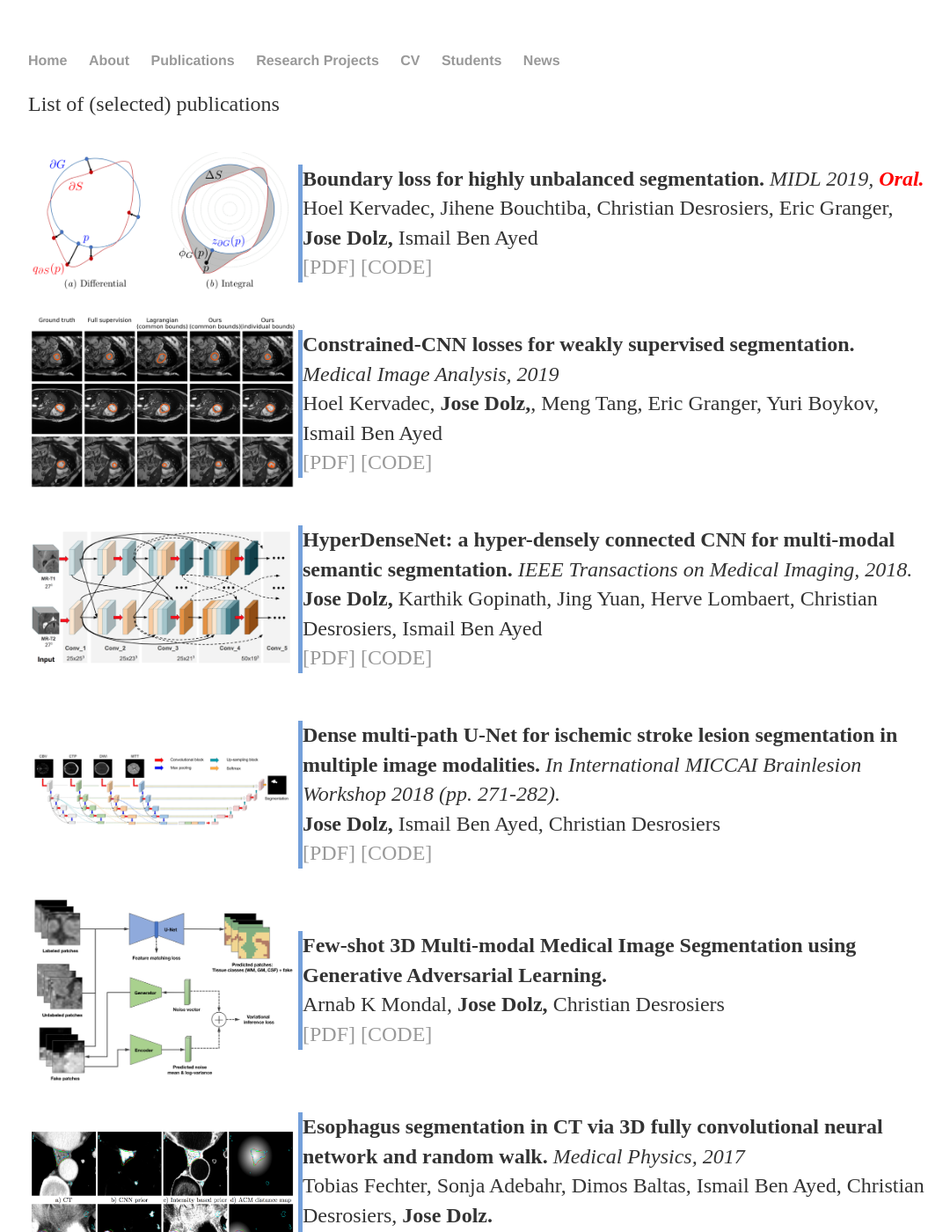
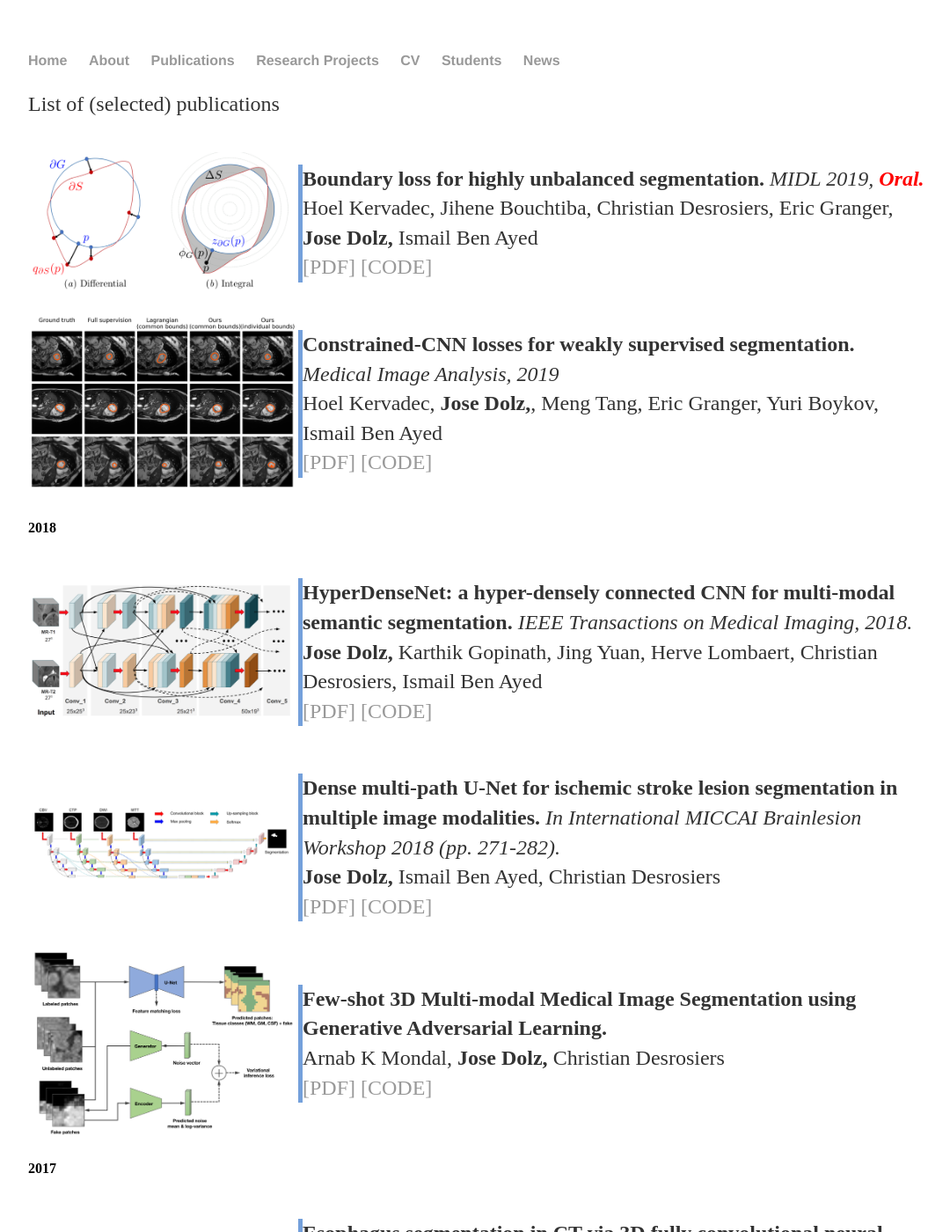
Before and after one commit to josedolz/josedolz.github.io, a Jekyll site: the page built from publications/index.html, in a window 1280 px wide and 1400 px high. Shown: the whole window at 88% size, without its empty margins (96-1176 px from the left). Built offline with Jekyll 4.4.1, drawn with Linux system fonts in a browser that asks for light colours.

Commit message:
Update index.html

```diff
--- a/publications/index.html
+++ b/publications/index.html
@@ -39,6 +39,10 @@ title: publications
 	</td>
 	</tr>
 	</table>
+
+	<h4>
+	<a name='2018'></a> 2018
+    </h4>
 
     <table>
 		<tr>
@@ -91,6 +95,10 @@ title: publications
 	</td>
 	</tr>
 	</table>
+
+    <h4>
+	<a name='2017'></a> 2017
+    </h4>
 
     <table>
 		<tr>
```
